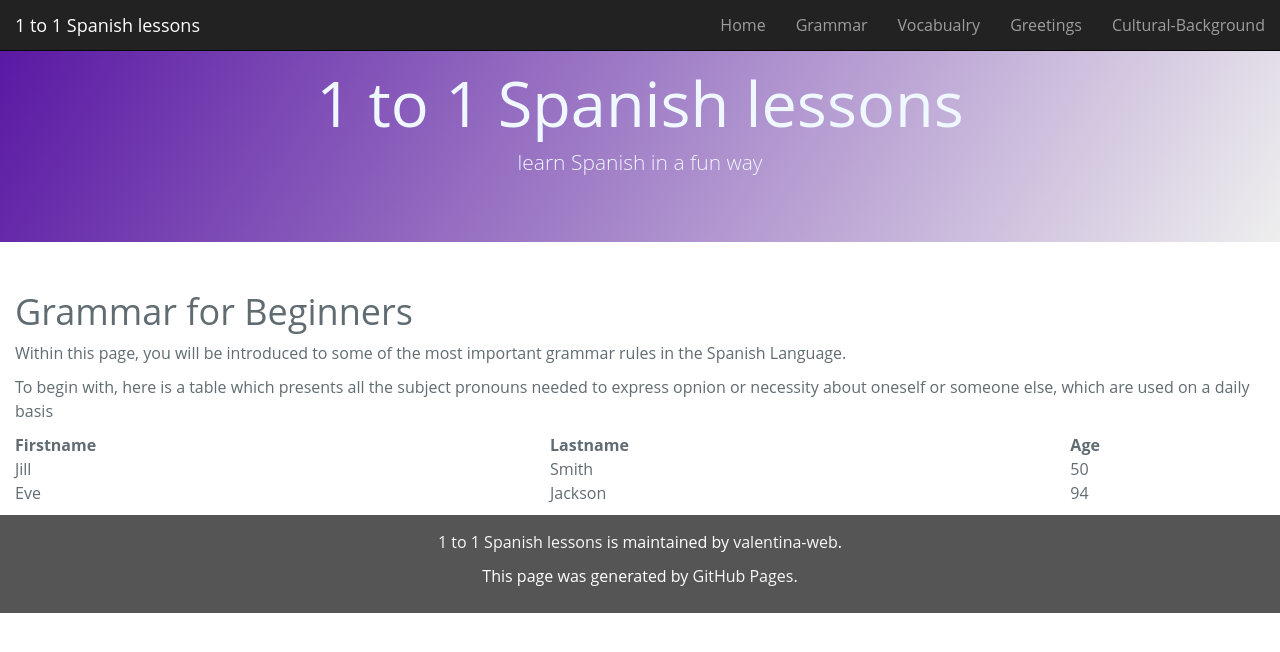
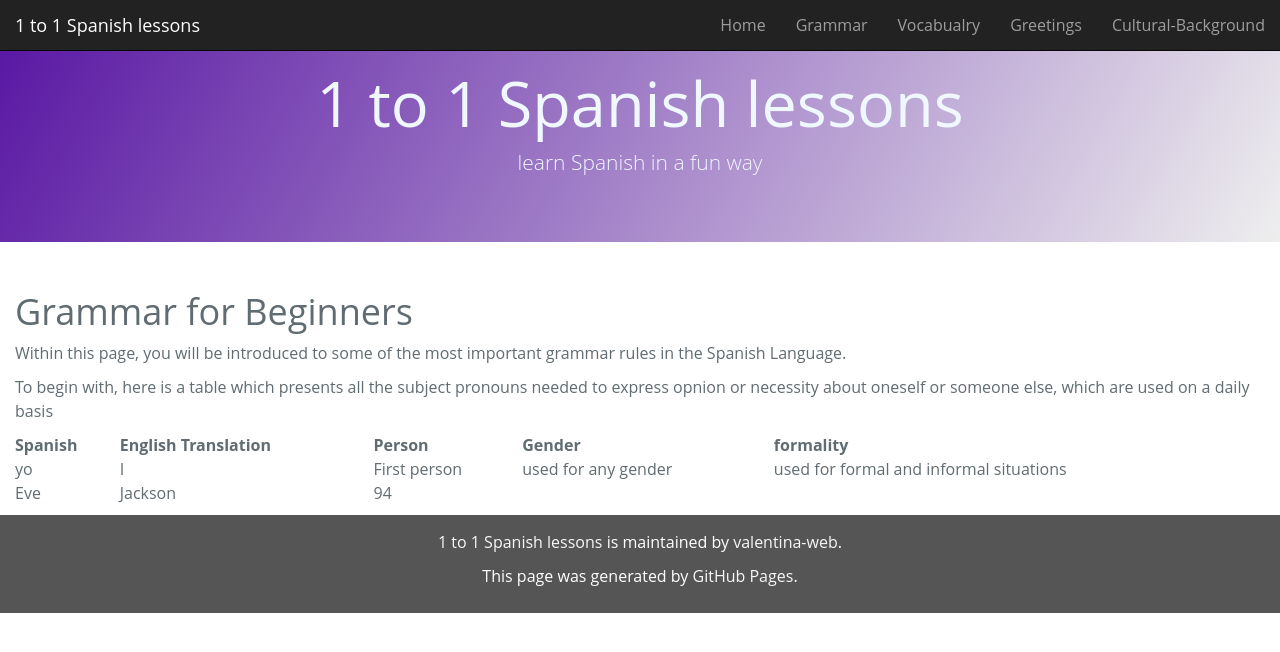
Before and after one commit to valentina-web/SML5202-2020-Final-Valentina, a Jekyll site: the page built from page2.md, in a window 1280 px wide. Shown: the top 652 px of the page. Built offline with Jekyll 4.4.1, drawn with Linux system fonts in a browser that asks for light colours; our own code applies the rules of GitHub Pages for plain Markdown files.

Commit message:
Update page2.md

```diff
--- a/page2.md
+++ b/page2.md
@@ -6,14 +6,18 @@
 
 <table style="width:100%">
   <tr>
-    <th>Firstname</th>
-    <th>Lastname</th>
-    <th>Age</th>
+    <th>Spanish</th>
+    <th>English Translation</th>
+    <th>Person</th>
+    <th>Gender</th>
+    <th>formality</th>
   </tr>
   <tr>
-    <td>Jill</td>
-    <td>Smith</td>
-    <td>50</td>
+    <td>yo</td>
+    <td>I</td>
+    <td>First person</td>
+    <td> used for any gender </td>
+    <td> used for formal and informal situations</td>
   </tr>
   <tr>
     <td>Eve</td>
```
